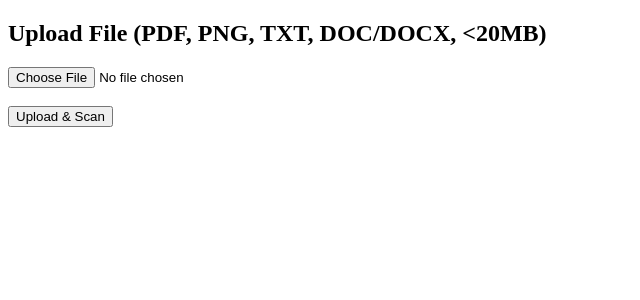
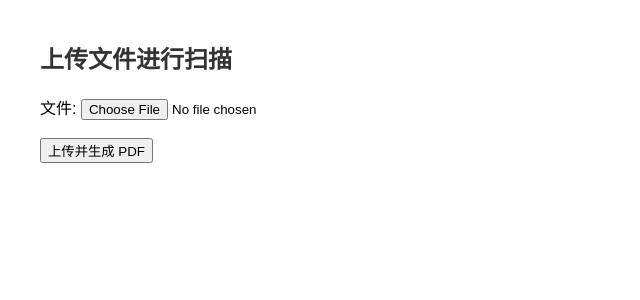
Before and after one commit to a2100656435-dot/pj1, a Flask app: page / in a window 1280 px wide. Shown: the top 300 px of the page, without its empty margins (0-640 px from the left). Run offline with Flask 3, Linux system fonts and the light colour scheme.

Commit message:
Update index.html

```diff
--- a/templates/index.html
+++ b/templates/index.html
@@ -1,42 +1,70 @@
 <!doctype html>
-<html>
+<html lang="zh-CN">
 <head>
-<meta charset="utf-8">
-<title>Scan Upload</title>
+  <meta charset="UTF-8">
+  <title>文件扫描系统</title>
+  <style>
+    body { font-family: Arial, sans-serif; margin: 40px; }
+    h2 { color: #333; }
+    .preview { margin-top: 20px; }
+    iframe { width: 100%; height: 600px; border: 1px solid #ccc; }
+    .message { margin-top: 10px; color: red; }
+  </style>
 </head>
 <body>
-<h2>Upload File (PDF, PNG, TXT, DOC/DOCX, <20MB)</h2>
-<form id="uploadForm" enctype="multipart/form-data">
-  <input type="file" name="file" required><br><br>
-  <button type="submit">Upload & Scan</button>
+  <h2>上传文件进行扫描</h2>
+  <form id="uploadForm">
+    <label>文件: <input type="file" name="file" required></label><br><br>
+    <button type="submit">上传并生成 PDF</button>
   </form>
-
-<div id="result" style="margin-top:20px;"></div>
+  <div class="message" id="message"></div>
+  <div class="preview" id="preview" style="display:none;">
+    <h3>扫描结果预览 PDF:</h3>
+    <iframe id="pdfFrame"></iframe>
+    <button id="resetBtn">扫描另一个文件</button>
+  </div>
 
   <script>
     const form = document.getElementById('uploadForm');
-const resultDiv = document.getElementById('result');
+    const message = document.getElementById('message');
+    const preview = document.getElementById('preview');
+    const pdfFrame = document.getElementById('pdfFrame');
+    const resetBtn = document.getElementById('resetBtn');
 
     form.addEventListener('submit', async (e) => {
       e.preventDefault();
-  const fd = new FormData(form);
+      message.textContent = '';
+      const fileInput = form.querySelector('input[name="file"]');
+      if (!fileInput.files.length) return;
+
+      const formData = new FormData();
+      formData.append('file', fileInput.files[0]);
+
       try {
-    const res = await fetch(window.location.origin + '/upload', { method:'POST', body: fd });
+        const res = await fetch('/upload', {
+          method: 'POST',
+          body: formData
+        });
         const data = await res.json();
-    if (res.ok && data.status==="success") {
-      const link = `<a href="${data.pdf_url}" target="_blank">View PDF</a>`;
-      // 追加历史扫描
-      const div = document.createElement('div');
-      div.style.color="green";
-      div.innerHTML = `✅ Scan complete! ${link}`;
-      resultDiv.prepend(div);
-      form.reset();  // 可上传下一个文件
+        if (data.status === 'success') {
+          pdfFrame.src = data.pdf_url;
+          preview.style.display = 'block';
+          form.style.display = 'none';
         } else {
-      resultDiv.innerHTML=`<div style="color:red;">⚠️ Error: ${data.message}</div>`;
+          message.textContent = data.message || '上传失败';
         }
-  } catch(err) {
-    resultDiv.innerHTML=`<div style="color:red;">⚠️ Network error: ${err}</div>`;
+      } catch (err) {
+        console.error(err);
+        message.textContent = '网络或服务器错误';
       }
+    });
+
+    resetBtn.addEventListener('click', () => {
+      form.reset();
+      form.style.display = 'block';
+      preview.style.display = 'none';
+      pdfFrame.src = '';
+      message.textContent = '';
     });
   </script>
 </body>
```
Lines whose indentation alone changed are shown as unchanged.
